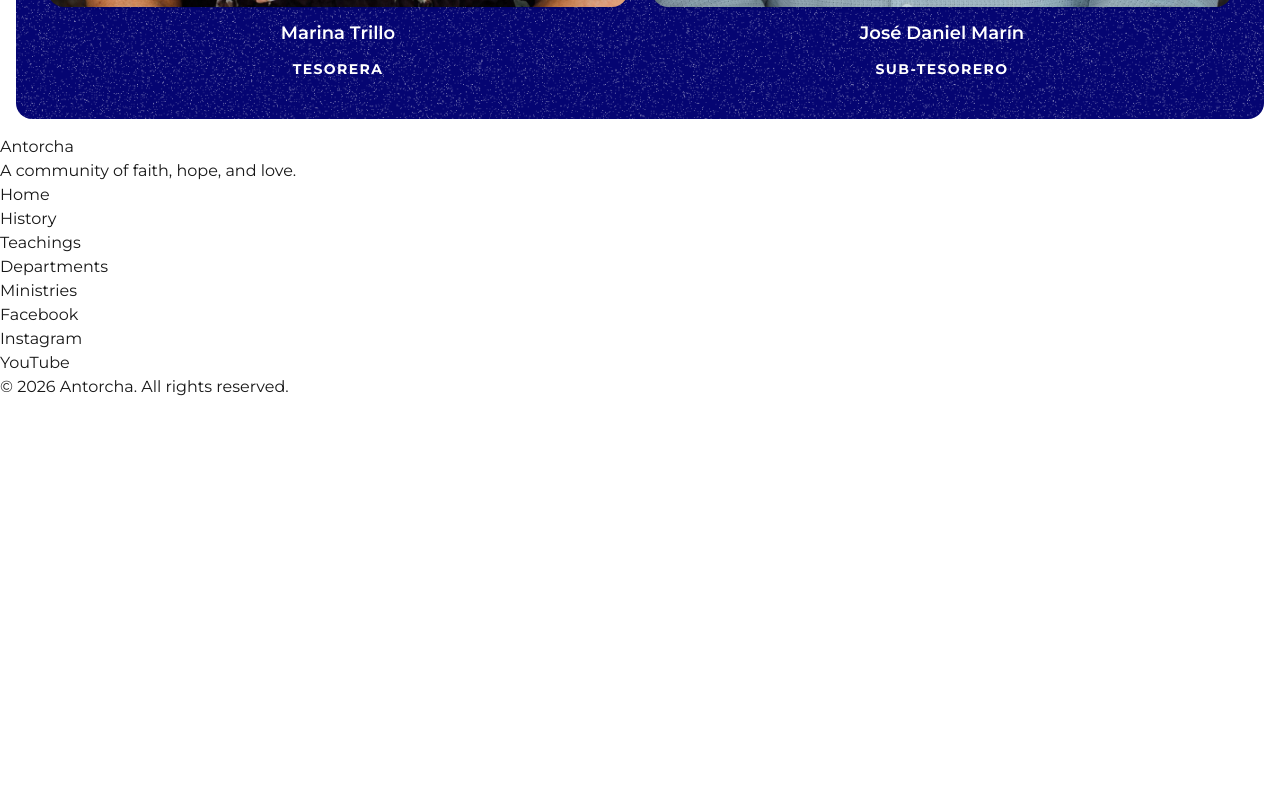
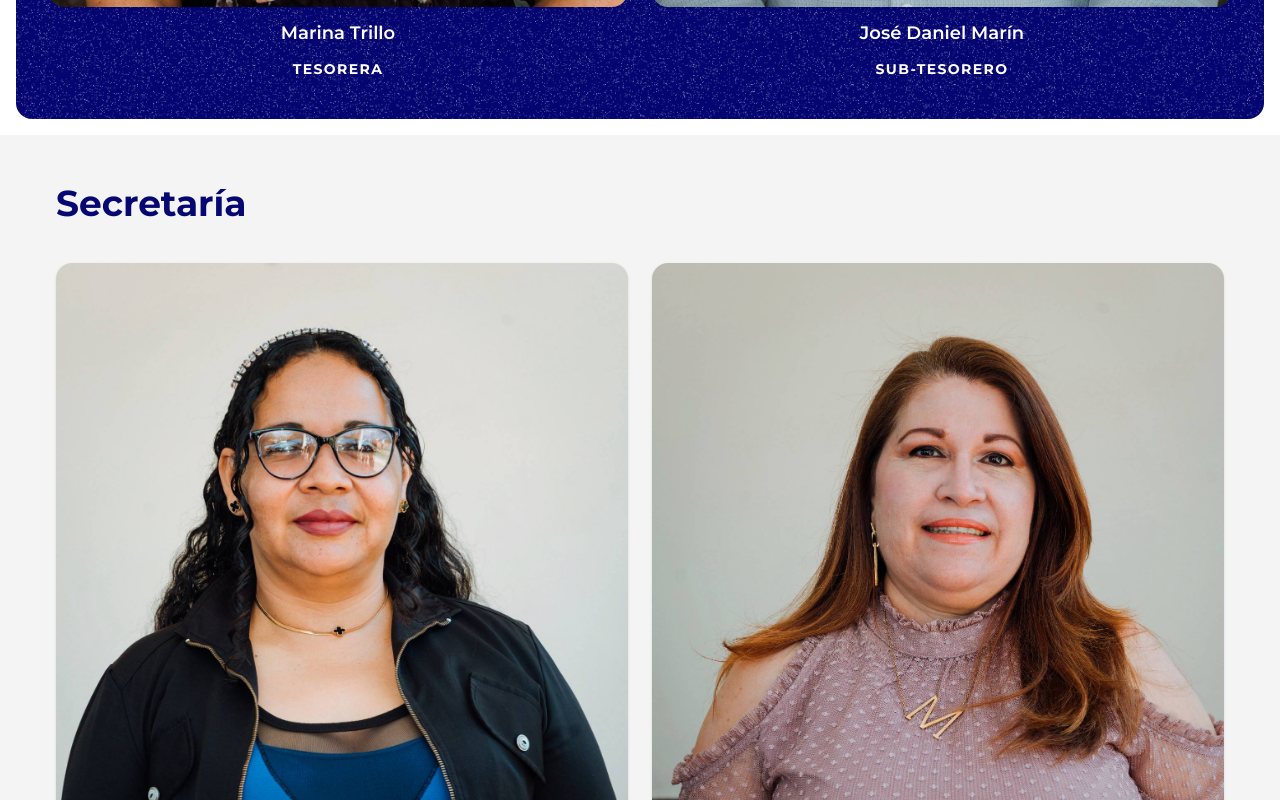
Before and after one commit to yegli11/church-web-page, a Next.js app: page / in a window 1280 px wide. Shown: the part 8180-8980 px from the top of the page. Before the commit the page ends 8579 px from the top, so only its background shows below. Built offline with nearby package versions, Linux system fonts and the light colour scheme.

Commit message:
feat: add Deaconess section with member details and images

```diff
--- a/app/page.tsx
+++ b/app/page.tsx
@@ -141,6 +141,15 @@ Fue así como, en el año 2012, esta familia obediente fue establecida al frente
           { name: 'José Daniel Marín', role: 'Sub-tesorero',  imageSrc: '/images/people/joseMarin-image.jpg', imageAlt: 'José Daniel Marín' },
         ]}
       />
+
+      <DeaconessSection
+        title="Secretaría"
+        imageHeight={750}
+        members={[
+          { name: 'Yennire de Pérez',    role: 'Secretaria',     imageSrc: '/images/people/yeniret-image.jpg', imageAlt: 'Yennire de Pérez' },
+          { name: 'Yanina de Gutiérrez', role: 'Sub-secretaria', imageSrc: '/images/people/ochi-image.jpg',    imageAlt: 'Yanina de Gutiérrez' },
+        ]}
+      />
     </MainLayout>
   );
 }
```
